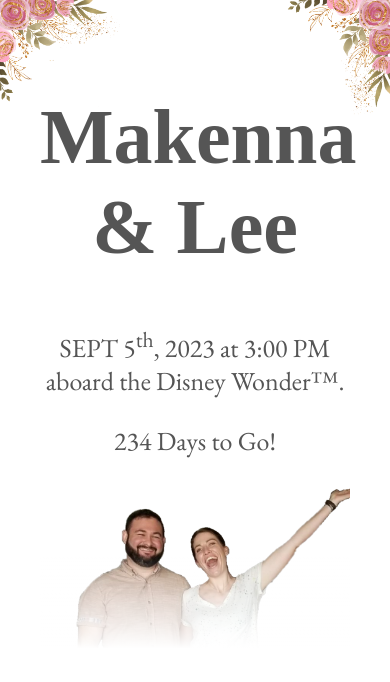
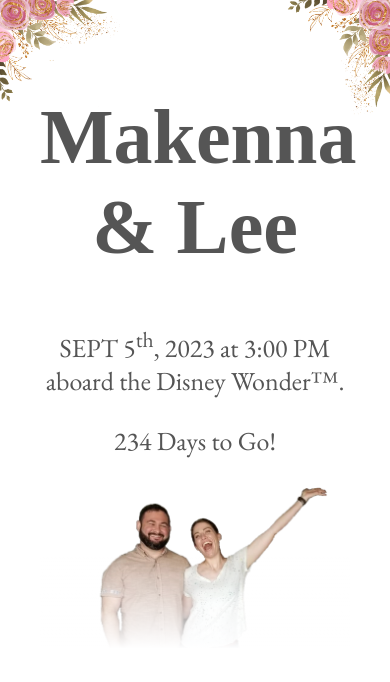
Before and after one commit to mynar7/wedding, a React (Vite) app: page / in a window 390 px wide. Shown: the top 682 px of the page. Built offline with nearby package versions, Linux system fonts and the light colour scheme; a web font is replaced by a local one.

Commit message:
css again again

```diff
--- a/src/pages/home/style.module.css
+++ b/src/pages/home/style.module.css
@@ -9,6 +9,7 @@
   position: relative;
   overflow: hidden;
   filter: blur(0.5px);
+  padding: 0 2rem;
   box-sizing: border-box;
 }
 
@@ -38,9 +39,9 @@
     font-size: calc(var(--font-size) * 4);
   }
 }
-@media screen and (max-width: 500px) {
+@media screen and (max-width: 600px) {
   .usPic {
-    height: 225px;
+    height: 250px;
   }
 }
 @media screen and (max-width: 400px) {
```
